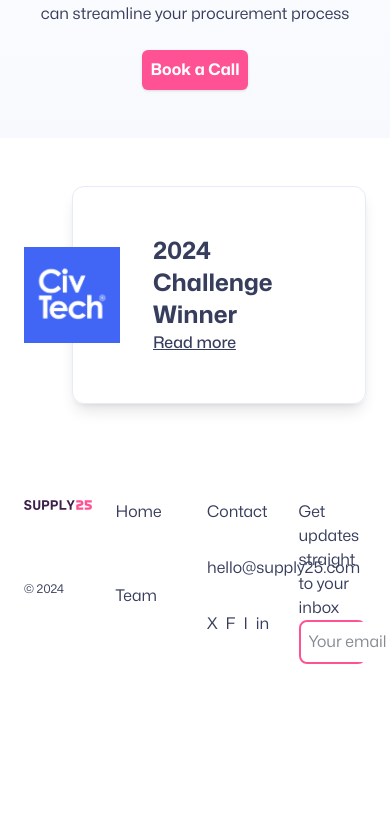
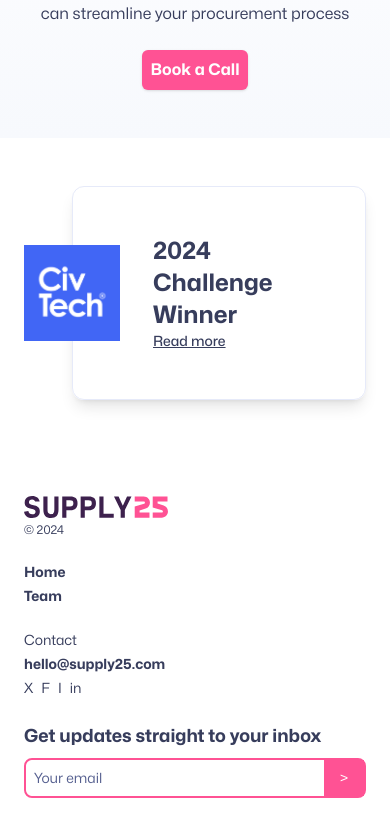
Before and after one commit to oliverjam/supply25, a Next.js app: page / in a window 390 px wide. Shown: the part 5831-6667 px from the top of the page. Built offline with nearby package versions, Linux system fonts and the light colour scheme.

Commit message:
Make footer responsive

```diff
--- a/app/page.tsx
+++ b/app/page.tsx
@@ -167,7 +167,7 @@ export default function Home() {
 					<CallToAction />
 				</div>
 			</section>
-			<footer className="py-12 px-6 sm:p-12 sm:py-24 space-y-24">
+			<footer className="py-12 px-6 sm:p-12 sm:pt-32 pb-24 space-y-24 sm:space-y-32 text-sm lg:text-base">
 				<a
 					href="https://www.civtech.scot/demo-day-9-supply25"
 					className="max-w-max mx-auto grid grid-cols-[3rem_3rem_1fr] *:row-span-full items-center group"
@@ -185,18 +185,20 @@ export default function Home() {
 						</span>
 					</div>
 				</a>
-				<div className="grid grid-cols-4 gap-6">
-					<div className="grid gap-1 align-content-start">
+				<div className="grid sm:grid-cols-2 lg:grid-cols-4 gap-6">
+					<div className="grid gap-1 content-start">
 						<Img file={logo} className="w-36" />
 						<div className="text-xs">© 2024</div>
 					</div>
-					<div className="grid gap-1 align-content-start">
+					<div className="grid gap-1 content-start font-bold">
 						<a href="/home">Home</a>
 						<a href="/team">Team</a>
 					</div>
-					<div className="grid gap-1 align-content-start">
+					<div className="grid gap-1 content-start">
 						<h2>Contact</h2>
-						<a href="mailto:hello@supply25.com">hello@supply25.com</a>
+						<a href="mailto:hello@supply25.com" className="font-bold">
+							hello@supply25.com
+						</a>
 						<div className="flex gap-2">
 							<a href="">X</a>
 							<a href="">F</a>
@@ -204,8 +206,10 @@ export default function Home() {
 							<a href="">in</a>
 						</div>
 					</div>
-					<form>
-						<h2>Get updates straight to your inbox</h2>
+					<form className="space-y-2">
+						<h2 className="text-lg font-bold">
+							Get updates straight to your inbox
+						</h2>
 						<InputGroup>
 							<input
 								type="email"
@@ -213,19 +217,19 @@ export default function Home() {
 								id="email"
 								placeholder="Your email"
 								aria-label="Your email"
+								className="placeholder:text-slate"
 							/>
 						</InputGroup>
 					</form>
 				</div>
 			</footer>
-			<section className="min-h-[50vh]"></section>
 		</>
 	);
 }
 
 function InputGroup({ children }: { children: React.ReactNode }) {
 	return (
-		<div className="rounded-lg border-2 border-pink flex [&>input]:flex-1 [&>input]:p-2 [&>input]:rounded-l-lg">
+		<div className="rounded-lg border-2 border-pink flex [&>input]:flex-1 [&>input]:p-2 [&>input]:rounded-l-lg [&>input:focus]:outline-none focus-within:ring-2 ring-pink ring-offset-2">
 			{children}
 			<button className="bg-pink text-white w-10 p-2 grid place-content-center">
 				{">"}
```
